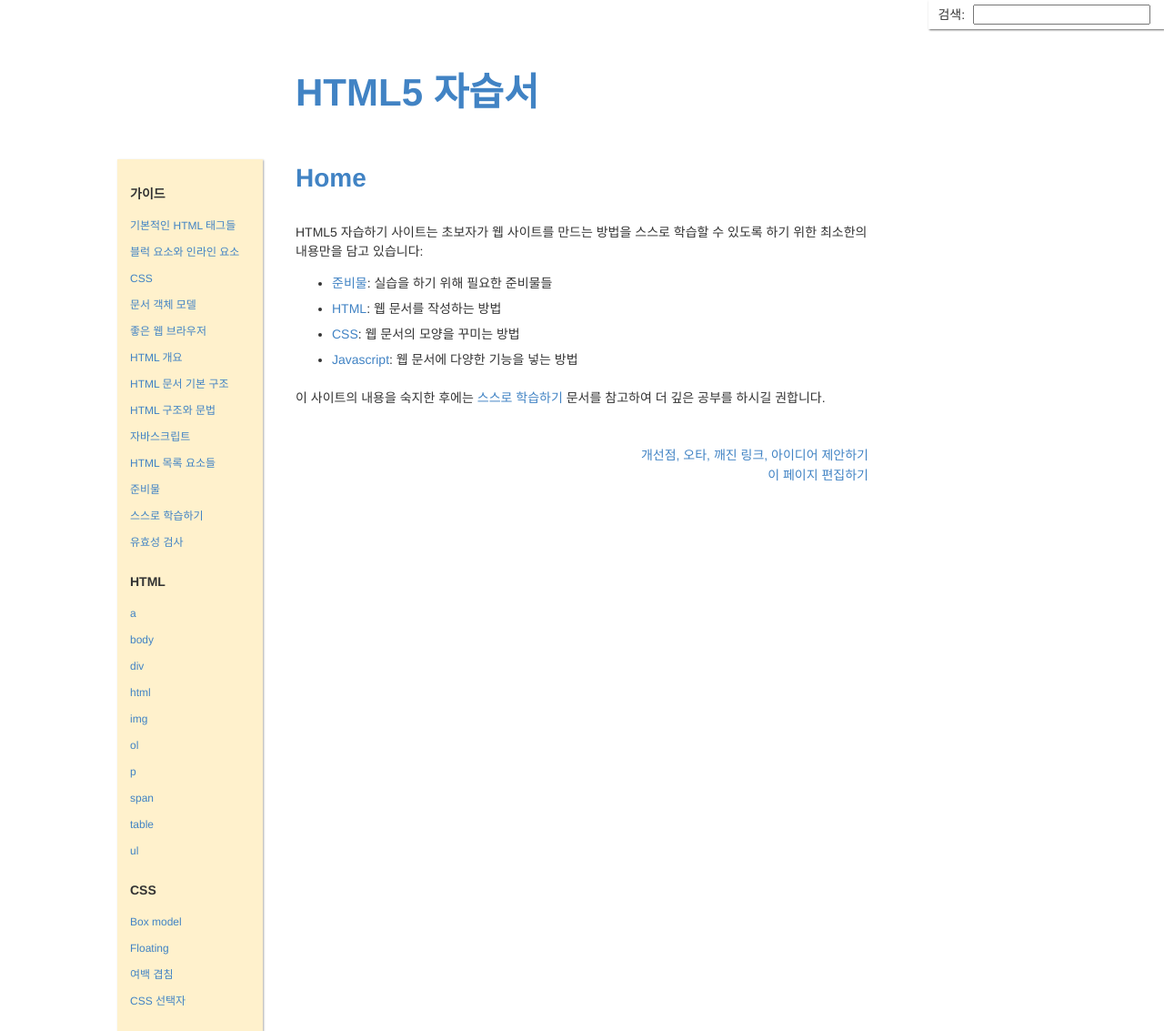
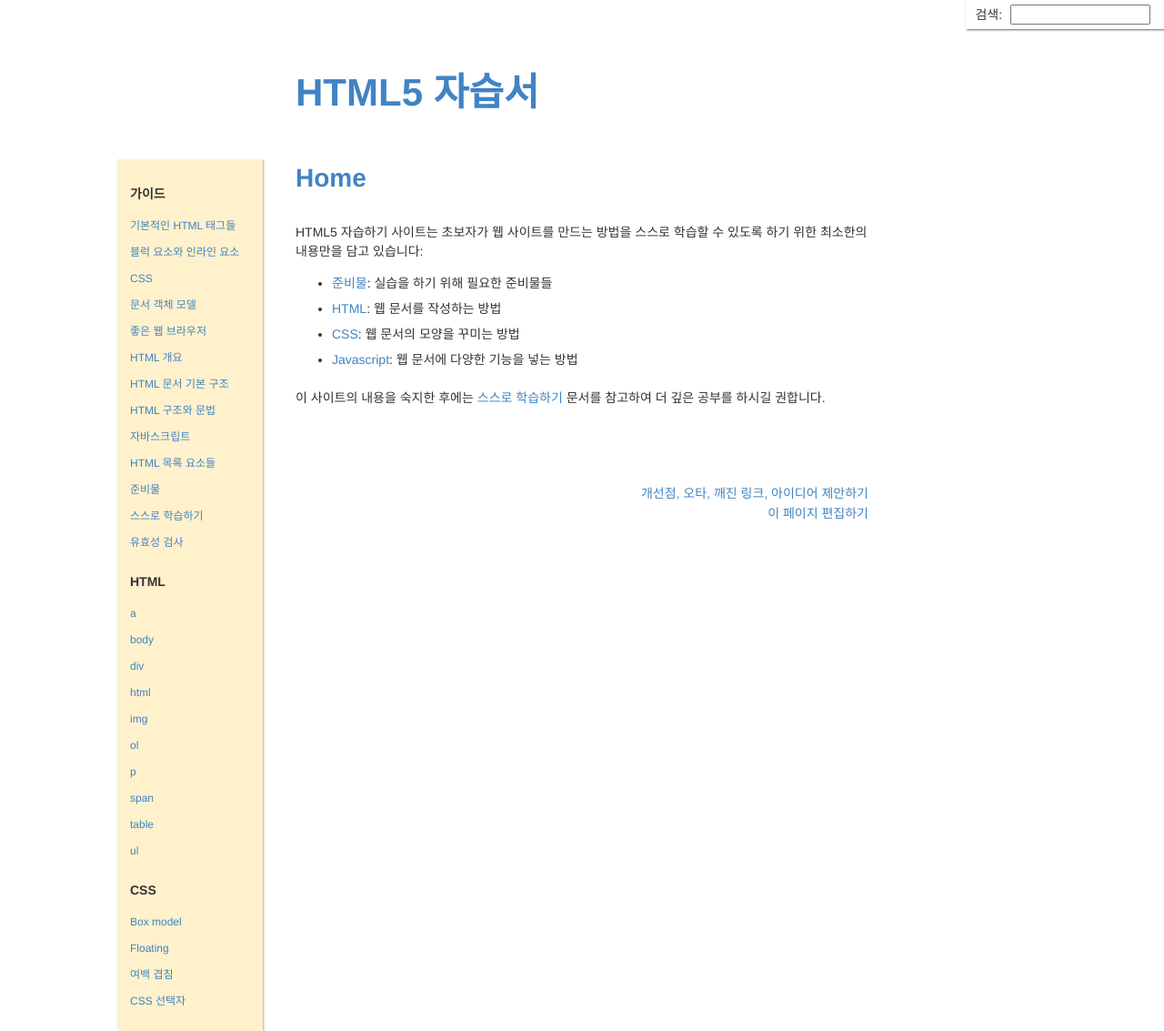
Before and after one commit to juniair/html5tutorial.github.io, a Jekyll site: the page built from index.md, in a window 1280 px wide. Shown: the whole page at 91% size. Built offline with Jekyll 4.4.1, drawn with Linux system fonts in a browser that asks for light colours.

Commit message:
CSS 다듬기

```diff
--- a/_layouts/default.html
+++ b/_layouts/default.html
@@ -84,7 +84,7 @@ fjs.parentNode.insertBefore(js, fjs);
 </article>
 
 <!-- FB like { -->
-<div class="fb-like" data-href="http://localhost:4000/docs/Validation.html" data-layout="standard" data-action="like" data-show-faces="true" data-share="true"></div>
+<div class="fb-like" data-href="http://localhost:4000/docs/Validation.html" data-layout="standard" data-action="like" data-show-faces="true" data-share="true" style="display: block; width: 100%; height: auto; overflow: hidden;"></div>
 <!-- } FB like -->
 
 <footer>
--- a/assets/css/main.scss
+++ b/assets/css/main.scss
@@ -115,6 +115,7 @@ form.search {
 form.search input {
   padding: 1px 5px;
   margin: 0 5px;
+  width: 10em;
 }
 
 body > footer {
@@ -228,7 +229,7 @@ body > footer {
 }
 
 @media screen and (max-width: 1000px) {
-  .html-elements {
+  .collections {
     display: none;
   }
 }
```
